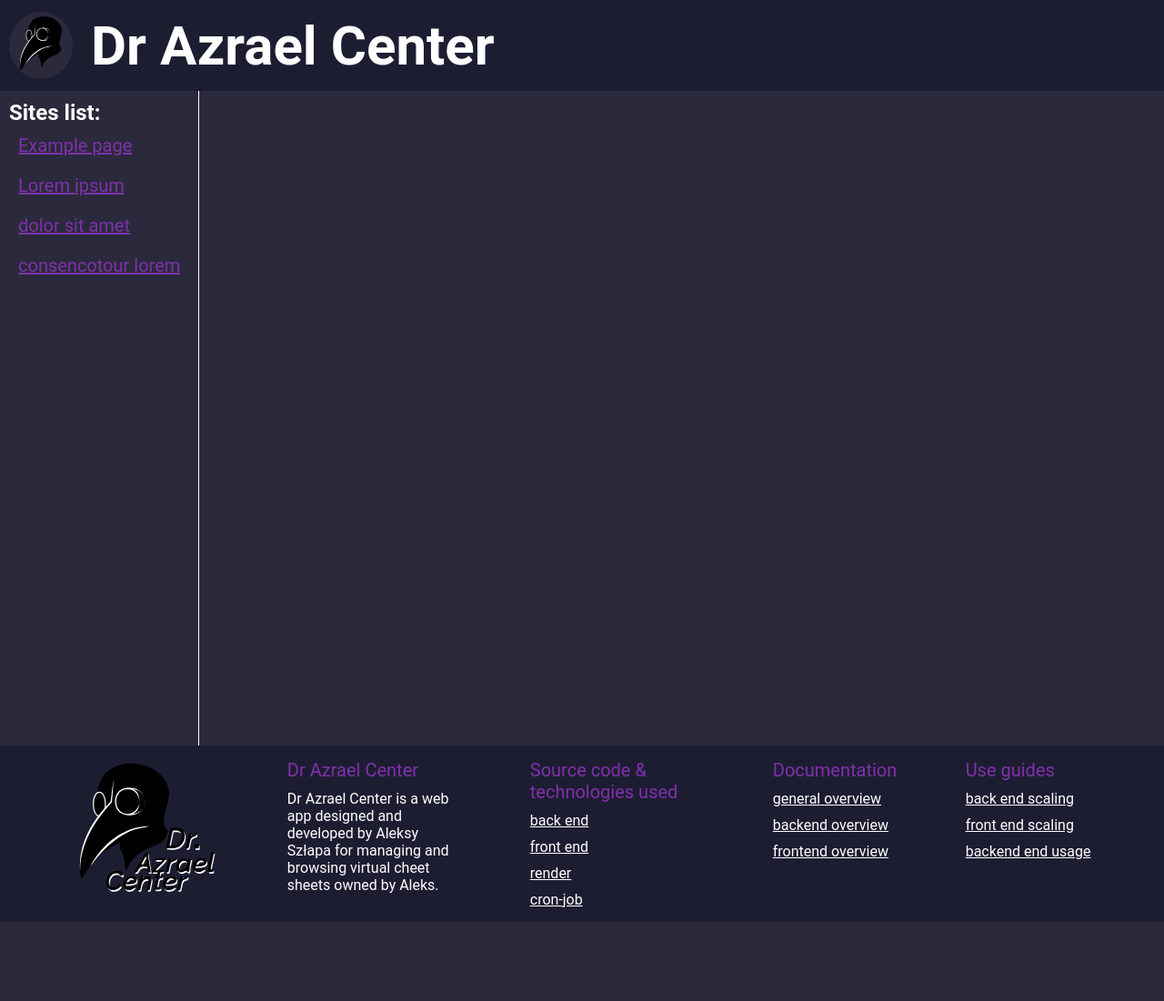
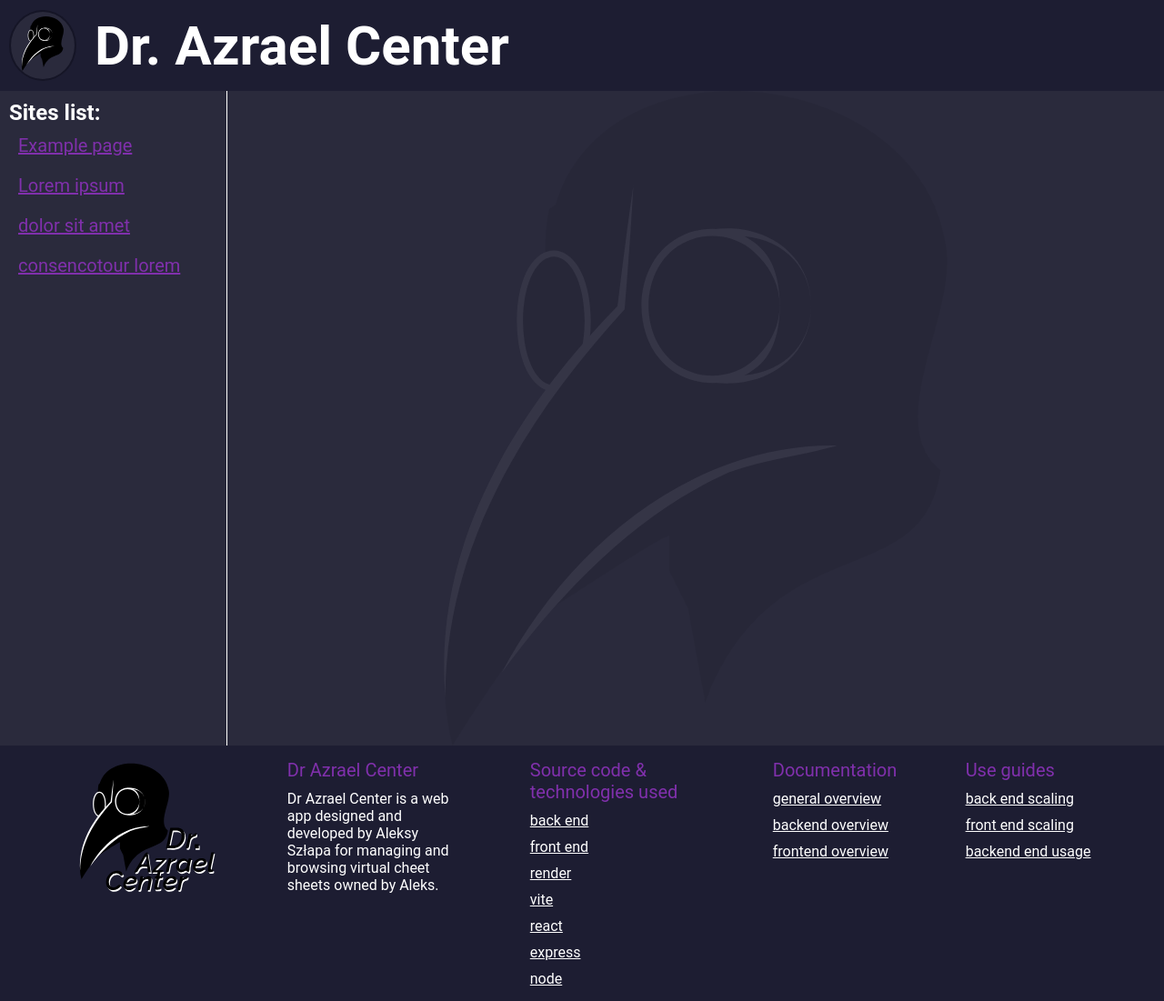
Before and after one commit to AleksySzlapa/azrael_frontend, a React (Vite) app in the folder frontend_project/: page / in a window 1280 px wide. Shown: the whole page at 91% size. Before the commit the page ends 1014 px from the top, so only its background shows below. Built offline with nearby package versions, Linux system fonts and the light colour scheme.

Commit message:
full ostylizowany lander page

```diff
--- a/frontend_project/src/pages/lander.css
+++ b/frontend_project/src/pages/lander.css
@@ -3,6 +3,7 @@
     padding: 0;
     box-sizing: border-box;
     font-family: Roboto, Oxygen, Ubuntu, Cantarell, 'Open Sans', 'Helvetica Neue', sans-serif;
+
 }
 
 h1{
@@ -23,6 +24,7 @@ html, body{
     background-color: #2A2A3C;
     border-radius: 100%;
     margin: 10px;
+    border: solid #151526 2px;
 }
 
 .header{
@@ -37,7 +39,8 @@ html, body{
 .linksWrapper{
     padding: 10px;
     border-right: 1px solid white;
-    min-width: 200px;
+    min-width: 250px;
+    width: 250px;
     display: flex;
     flex-direction: column;
 
@@ -81,6 +84,11 @@ a{
     color: #8030AC;
 }
 
+.sidebar{
+    width: 100%;
+    position: relative;
+}
+
 footer{
     width: 100%;
     background-color: #1d1d32;
@@ -96,7 +104,20 @@ footer{
     flex-direction: column;
 }
 
+.title_bar{
+    font-size: 30px;
+    margin-bottom: 20px;
+}
 
+.description_wrapper{
+    position: relative;
+    display: flex;
+    flex-direction: column;
+    z-index: 2 !important;
+    top: 20px;
+    right: -20px;
+    width: 80%;
+}
 
 .collumn>*{
     font-size: 20px;
@@ -109,3 +130,16 @@ footer{
     margin: 5px;
     color: white;
 }
+
+.watermark_wrapper{
+    position: absolute;
+    right: 0;
+    top: 0;
+    width: 100%;
+    height: 100%;
+    background-image: url("/Asset 2.svg");
+    background-position: center;
+    background-repeat: no-repeat;
+    background-size:contain;
+    opacity: 0.05;
+}
--- a/frontend_project/src/pages/lander.jsx
+++ b/frontend_project/src/pages/lander.jsx
@@ -4,28 +4,29 @@ import './lander.css'
 import logo from '/Asset 2.svg';
 import logo_big from '/Asset 3.svg'
 
+
 export default function Lander_func() {
-
+    const [currentPage, setPage] = useState("");
     const accesible_links_arr = [
         {
             page_name: "Example page",
             page_path: "/example_page",
-        page_desc: "This is refrence page"
+            page_desc: "This is an example page created as a refrence for me in case i forget (wich i will) how they were suposed to be structured."
         },
         {
             page_name: "Lorem ipsum",
             page_path: "/example_page",
-        page_desc: "This is refrence page"
+            page_desc: "This is refrence page2"
         },
         {
             page_name: "dolor sit amet",
             page_path: "/example_page",
-        page_desc: "This is refrence page"
+            page_desc: "This is refrence page3"
         },
         {
             page_name: "consencotour lorem",
             page_path: "/example_page",
-        page_desc: "This is refrence page"
+            page_desc: "This is refrence page4"
         },
     ]
 return (
@@ -34,17 +35,31 @@ return (
             <div className="logoWrapper">
                 <img src={logo} className="logo" alt="Vite logo" />
             </div>
-            <h1>Dr Azrael Center</h1>
+            <h1>Dr. Azrael Center</h1>
         </div>
     <main>
         <div className="linksWrapper">
           <h2>Sites list:</h2>
           {accesible_links_arr.map((page) => (
-                <a href={+window.location.origin + page.page_path}>{page.page_name}</a>
+            <a
+              key={page.page_name}
+              href={window.location.origin + page.page_path}
+              onMouseEnter={() => setPage(page)}
+            //   onMouseLeave={() => setCurrentDesc("")}
+            >
+              {page.page_name}
+            </a>
           ))}
         </div>
         <div className="sidebar">
+            <div className="watermark_wrapper">
 
+            </div>
+            <div className="description_wrapper">
+                {currentPage && <span className="title_bar">{currentPage.page_name}</span>}
+
+                {currentPage && <span className="description">{currentPage.page_desc}</span>}
+            </div>
         </div>
     </main>
     <footer>
@@ -60,7 +75,10 @@ return (
             <a href="https://github.com/DrAzrael/azrael_backend/tree/main">back end</a>
             <a href="https://github.com/AleksySzlapa/azrael_frontend/tree/main/frontend_project">front end</a>
             <a href="https://render.com">render</a>
-            <a href="https://cron-job.org">cron-job</a>
+            <a href="https://vitejs.dev">vite</a>
+            <a href="https://react.dev">react</a>
+            <a href="https://expressjs.com">express</a>
+            <a href="https://nodejs.org/en">node</a>
 
         </div>
         <div className="collumn">
```
Lines whose indentation alone changed are shown as unchanged.
